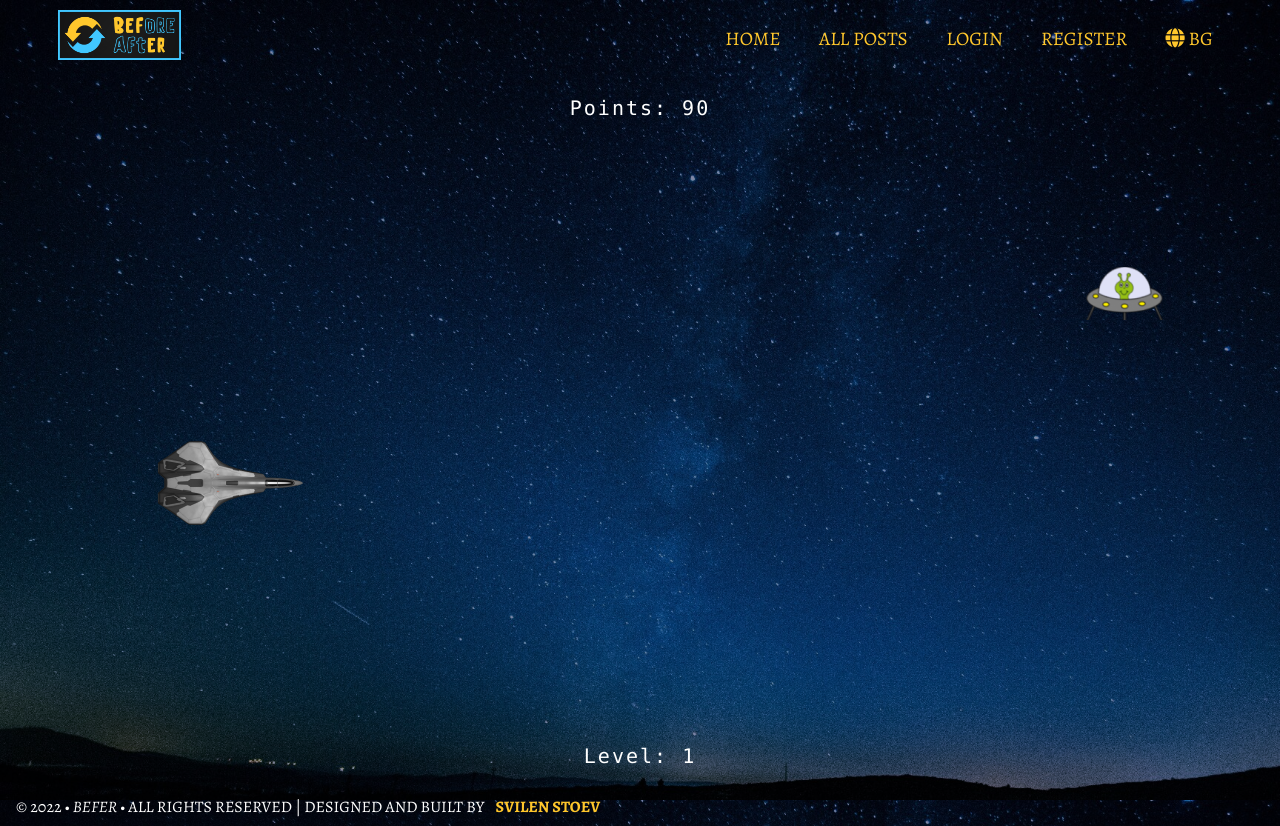
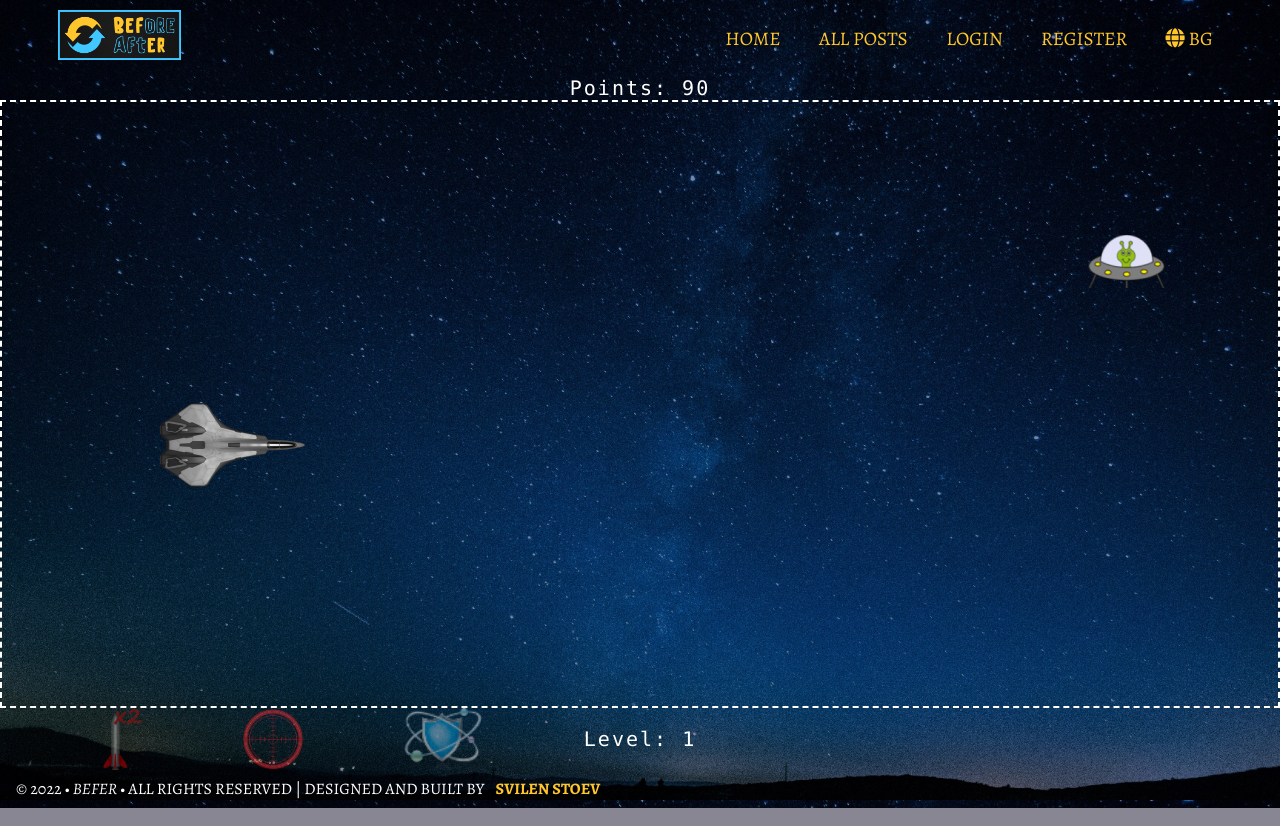
Before and after one commit to SvilenStoev/Angular-App-Befer, an Angular app in the folder Befer-app/: page /spacefight in a window 1280 px wide. Both pictures are taken after a click on the element "Start New Space Fight". Built offline with nearby package versions, Linux system fonts and the light colour scheme.

Commit message:
Space-fight-game: Added responsive design. Added showing active bonuses.

```diff
--- a/Befer-app/src/app/feature/pages/space-fight-game/space-fight-game.component.css
+++ b/Befer-app/src/app/feature/pages/space-fight-game/space-fight-game.component.css
@@ -60,6 +60,11 @@
     height: 100%;
 }
 
+.settings-bonuses-img {
+    width: 70%;
+    height: 70%;
+}
+
 .settings-controls-text {
     font-size: 20px;
     margin: 20px 0px 10px 0px;
@@ -99,6 +104,50 @@
     }
 }
 
+@media screen and (max-height: 820px) {
+    div.game-footer {
+        margin: 0px auto;
+    }
+
+    .game-view {
+        font-family: 'Consolas';
+        position: relative;
+        width: 100vw;
+        height: 76vh;
+        overflow: hidden;
+    }
+
+    div.points {
+        margin: 0px;
+    }
+
+    .settings-bonuses-img {
+        width: 70%;
+        height: 70%;
+    }
+
+    article.settings {
+        margin: 10px auto;
+        height: 100%;
+    }
+
+    .settings-bonuses-el {
+        font-size: 16px;
+    }
+
+    .settings-controls-text {
+        font-size: 16px;
+    }
+
+    .settings-title {
+        font-size: 22px;
+    }
+
+    .start-screen p {
+        font-size: 20px;
+    }
+}
+
 div.spaceship img {
     width: 100%;
     height: 100%;
@@ -123,20 +172,49 @@ div.double-fire-bonus img {
     visibility: hidden;
     font-family: 'Consolas';
     color: white;
-    margin: 20px 0px;
+    margin: 5px 0px 15px 0px;
     text-align: center;
     font-size: 20px;
     letter-spacing: 2px;
 }
 
 .game-footer {
+    position: relative;
+    min-height: 55px;
     visibility: hidden;
     font-family: 'Consolas';
     color: white;
-    margin: 20px 0px;
+    margin: 14px 0px 8px 0px;
     text-align: center;
     font-size: 20px;
     letter-spacing: 2px;
+}
+
+.game-footer-imgs {
+    display: flex;
+    align-items: center;
+}
+
+.game-footer-imgs div img {
+    width: 100%;
+    height: 100%;
+}
+
+.game-footer-imgs div {
+    opacity: 50%;
+    margin-left: 100px;
+    height: 62px;
+}
+
+.game-footer-level {
+    position: absolute;
+    top: 50%;
+    left: 50%;
+    transform: translate(-50%, -50%);
+}
+
+div.hide::after {
+    display: none;
 }
 
 div.spaceship::after {
@@ -148,7 +226,3 @@ div.spaceship::after {
     left: 66px;
     z-index: -2;
 }
-
-div.hide::after {
-    display: none;
-}
--- a/Befer-app/src/app/feature/pages/space-fight-game/space-fight-game.component.html
+++ b/Befer-app/src/app/feature/pages/space-fight-game/space-fight-game.component.html
@@ -26,20 +26,25 @@
                 <h2 class="settings-title">Bonuses</h2>
                 <div class="settings-bonuses-el">
                     <p class="settings-bonuses-text">Fire with both weapons</p>
-                    <img src="../../../../assets/images/bonus-double-fire.png" alt="Double-Fire" class="settings-bonuses-img">
+                    <div><img src="../../../../assets/images/bonus-double-fire.png" alt="Double-Fire" class="settings-bonuses-img"></div>
                 </div>
                 <div class="settings-bonuses-el">
                     <p class="settings-bonuses-text">Activate spaceship aim</p>
-                    <img src="../../../../assets/images/bonus-aim.png" alt="Aim" class="settings-bonuses-img">
+                    <div><img src="../../../../assets/images/bonus-aim.png" alt="Aim" class="settings-bonuses-img"></div>
                 </div>
                 <div class="settings-bonuses-el">
                     <p class="settings-bonuses-text">Invisible to aliens</p>
-                    <img src="../../../../assets/images/bonus-invisible.png" alt="Invisible" class="settings-bonuses-img">
+                    <div><img src="../../../../assets/images/bonus-invisible.png" alt="Invisible" class="settings-bonuses-img"></div>
                 </div>
             </article>
         </div>
     </article>
 </div>
 <div [style.visibility]="gameStarted ? 'visible' : 'hidden'" class="game-footer">
-    <p>Level: <span class="game-footer-level">{{level}}</span></p>
+     <div class="game-footer-imgs" *ngIf="gameStarted">
+        <div class="game-footer-img-double"><img src="../../../../assets/images/bonus-double-fire.png" alt="Double-Fire"></div>
+        <div class="game-footer-img-aim"><img src="../../../../assets/images/bonus-aim.png" alt="Aim"></div>
+        <div class="game-footer-img-invisible"><img src="../../../../assets/images/bonus-invisible.png" alt="Invisible"></div>
+     </div>
+     <p class="game-footer-level">Level: <span >{{level}}</span></p>
 </div>
--- a/Befer-app/src/app/feature/pages/space-fight-game/space-fight-game.component.ts
+++ b/Befer-app/src/app/feature/pages/space-fight-game/space-fight-game.component.ts
@@ -2,9 +2,9 @@ import { Component, OnInit, ViewEncapsulation } from '@angular/core';
 
 import { notifySuccess } from 'src/app/shared/other/notify';
 import { state } from 'src/app/shared/space-fight-game/gameState';
+import { alien } from 'src/app/shared/space-fight-game/gameObjects';
+import { SharedService } from 'src/app/services/space-game/shared.service';
 import { SpaceGameService } from 'src/app/services/space-game/space-game.service';
-import { doubleFireBonus, alien, aimBonus, invisibleBonus } from 'src/app/shared/space-fight-game/gameObjects';
-import { SharedService } from 'src/app/services/space-game/shared.service';
 
 @Component({
   selector: 'app-space-fight-game',
--- a/Befer-app/src/app/services/space-game/game-objects/bonus.service.ts
+++ b/Befer-app/src/app/services/space-game/game-objects/bonus.service.ts
@@ -8,7 +8,17 @@ import { SharedService } from '../shared.service';
 })
 export class BonusService {
 
+  doubleBonusFooterEl: any;
+  aimBonusFooterEl: any;
+  invisibleBonusFooterEl: any;
+
   constructor(private sharedService: SharedService) { }
+
+  setBonusFooterElements() {
+    this.doubleBonusFooterEl = document.querySelector('.game-footer-img-double');
+    this.aimBonusFooterEl = document.querySelector('.game-footer-img-aim');
+    this.invisibleBonusFooterEl = document.querySelector('.game-footer-img-invisible');
+  }
 
   //TODO: Check for solution. Timestamp increses even if game is not started yet.
   //If button "start game" isn't clicked soon after component init the bonuses will be created immediately after game started!
@@ -74,31 +84,41 @@ export class BonusService {
           bonusEl.remove();
         }
 
+        if (!this.doubleBonusFooterEl) {
+          this.setBonusFooterElements();
+        }
+
         if (this.sharedService.hasCollision(spaceshipEl, bonusEl, 6)) {
           //TODO: Impove the check
           if (bonusEl.classList.contains('aim-bonus')) {
             spaceship.bonuses.aim = true;
+            this.aimBonusFooterEl.style.opacity = '100%';
 
             spaceshipEl.classList.remove('hide');
 
             setTimeout(() => {
               spaceship.bonuses.aim = false;
+              this.aimBonusFooterEl.style.opacity = '50%';
               spaceshipEl.classList.add('hide');
             }, aimBonus.timeLast);
           } else if (bonusEl.classList.contains('invisible-bonus')) {
             spaceshipEl.style.opacity = '40%';
+            this.invisibleBonusFooterEl.style.opacity = '100%';
             spaceship.bonuses.invisible = true;
 
             setTimeout(() => {
               spaceship.bonuses.invisible = false;
               spaceshipEl.style.opacity = '100%';
+              this.invisibleBonusFooterEl.style.opacity = '50%';
             }, invisibleBonus.timeLast);
           }
           else {
             spaceship.bonuses.doubleFire = true;
+            this.doubleBonusFooterEl.style.opacity = '100%';
 
             setTimeout(() => {
               spaceship.bonuses.doubleFire = false;
+              this.doubleBonusFooterEl.style.opacity = '50%';
             }, doubleFireBonus.timeLast);
           }
 
--- a/Befer-app/src/app/services/space-game/shared.service.ts
+++ b/Befer-app/src/app/services/space-game/shared.service.ts
@@ -1,6 +1,5 @@
 import { Injectable } from '@angular/core';
 import { collisionUrl, spaceship } from 'src/app/shared/space-fight-game/gameObjects';
-import { WeaponService } from './game-objects/weapon.service';
 
 @Injectable({
   providedIn: 'root'
--- a/Befer-app/src/app/services/space-game/space-game.service.ts
+++ b/Befer-app/src/app/services/space-game/space-game.service.ts
@@ -4,7 +4,7 @@ import { state, availableKeys } from 'src/app/shared/space-fight-game/gameState'
 import { SharedService } from './shared.service';
 import { AlienService } from './game-objects/alien.service';
 import { SpaceshipService } from './game-objects/spaceship.service';
-import { spaceship, alien, bombUrl, bomb, doubleFireBonus, doubleFireUrl, aimBonusUrl, aimBonus, invisibleBonusUrl, invisibleBonus } from 'src/app/shared/space-fight-game/gameObjects';
+import { alien } from 'src/app/shared/space-fight-game/gameObjects';
 import { WeaponService } from './game-objects/weapon.service';
 import { BonusService } from './game-objects/bonus.service';
 
@@ -30,6 +30,7 @@ export class SpaceGameService {
 
     this.gameScreenEl = document.querySelector('.game-view');
     this.sharedService.gameScreenEl = this.gameScreenEl;
+    this.gameScreenEl.style.border = '2px dashed white';
     this.spaceshipEl = this.spaceshipService.createSpaceship();
     this.spaceshipService.spaceshipEntering();
   }
--- a/Befer-app/src/app/shared/space-fight-game/gameObjects.ts
+++ b/Befer-app/src/app/shared/space-fight-game/gameObjects.ts
@@ -60,7 +60,7 @@ export const aimBonus = {
 
 export const invisibleBonus = {
     width: 60,
-    height: 60,
+    height: 48,
     nextCreation: 30000,
     creationInterval: 150000,
     timeLast: 12000
```
Also changed, not shown: Befer-app/src/assets/images/bonus-invisible.png.
